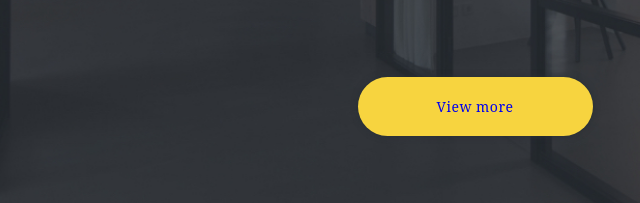
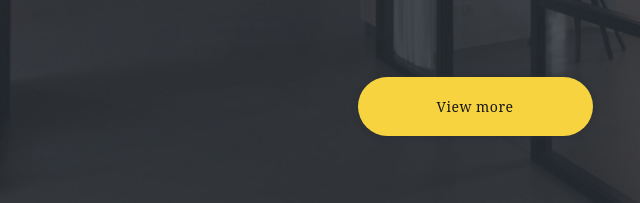
Before and after one commit to kenba916/Cresta-Design-2, a plain HTML site: page index.html in a window 1280 px wide. Shown: the part 2199-2402 px from the top of the page, 165-805 px from the left. Drawn offline with nearby package versions, Linux system fonts and the light colour scheme.

Commit message:
Update style.css

```diff
--- a/style.css
+++ b/style.css
@@ -379,6 +379,7 @@ img {
   font-family: "Noto Serif", sans-serif;
   -webkit-transition: 0.3s ease 0s all;
   transition: 0.3s ease 0s all;
+  color: #171717;
 }
 .btn:hover {
   -webkit-transform: scale(1.1);
```
